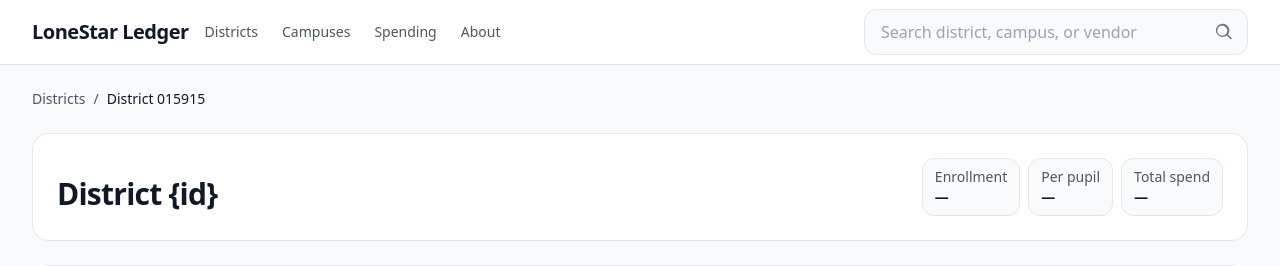
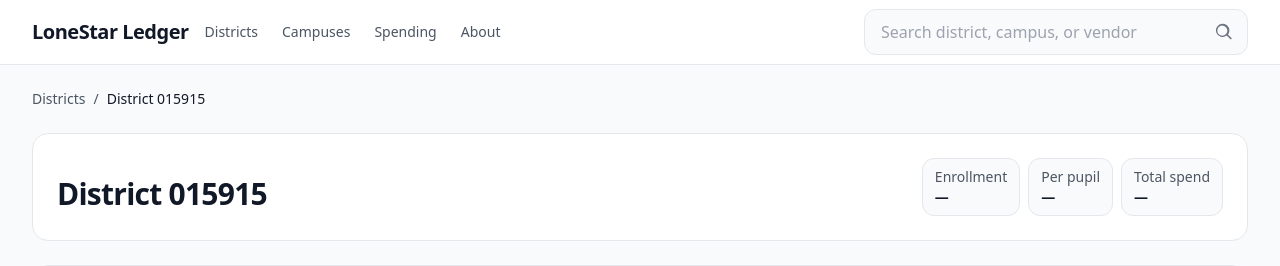
Before and after one commit to jab1897/LoneStarLedger5, a React (Vite) app: page /district/015915 in a window 1280 px wide. Shown: the top 266 px of the page. Built offline with nearby package versions, Linux system fonts and the light colour scheme; no server answers; the HTML template or start-up script is replaced by a standard one.

Commit message:
Upload districts data; CSV list; split-first GeoJSON fallback; Leaflet map on district detail

```diff
--- a/src/pages/DistrictDetail.jsx
+++ b/src/pages/DistrictDetail.jsx
@@ -60,7 +60,7 @@ export default function DistrictDetail(){
         <div className="flex flex-col md:flex-row md:items-end md:justify-between gap-4">
           <div>
             <h1 className="text-3xl font-extrabold tracking-tight">
-              {row?.name || row?.DISTRICT || `District {id}`}
+              {row?.name || row?.DISTRICT || `District ${id}`}
             </h1>
             <p className="text-gray-600 mt-1">{row?.county || row?.COUNTY || ""}</p>
           </div>
@@ -74,11 +74,9 @@ export default function DistrictDetail(){
 
       <section className="bg-white border rounded-2xl p-6 space-y-3">
         <h2 className="text-xl font-bold">Geometry</h2>
-        {geom ? (
-          <Map geom={geom} height={420} />
-        ) : (
-          <p className="text-gray-600">No geometry found for this district yet.</p>
-        )}
+        {geom
+          ? <Map geom={geom} height={420} />
+          : <p className="text-gray-600">No geometry found for this district yet.</p>}
       </section>
 
       <section className="bg-white border rounded-2xl p-6 space-y-3">
--- a/src/ui/Map.jsx
+++ b/src/ui/Map.jsx
@@ -15,7 +15,7 @@ function FitToGeom({ geom }) {
   return null;
 }
 
-export default function Map({ geom, height = 360 }) {
+export default function Map({ geom, height = 420 }) {
   const style = useMemo(()=>({
     weight: 2,
     color: "#1d4ed8",
```
